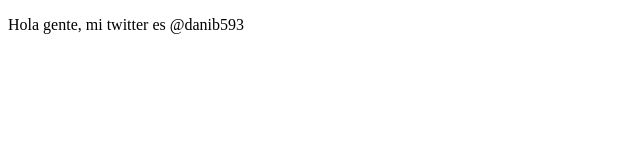
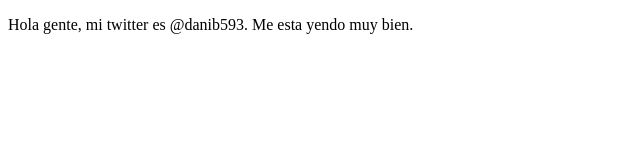
Before and after one commit to danib593/proyectoDemoCursoPrework, a plain HTML site: page index.html in a window 1280 px wide. Shown: the whole page, without its empty margins (0-640 px from the left). Drawn offline with Linux system fonts and the light colour scheme.

Commit message:
Cambios de Visual Studio

```diff
--- a/index.html
+++ b/index.html
@@ -6,6 +6,6 @@
     <title>Hola mundo</title>
 </head>
 <body>
-    <p>Hola gente, mi twitter es @danib593</p>
+    <p>Hola gente, mi twitter es @danib593. Me esta yendo muy bien.</p>
 </body>
 </html>
```
